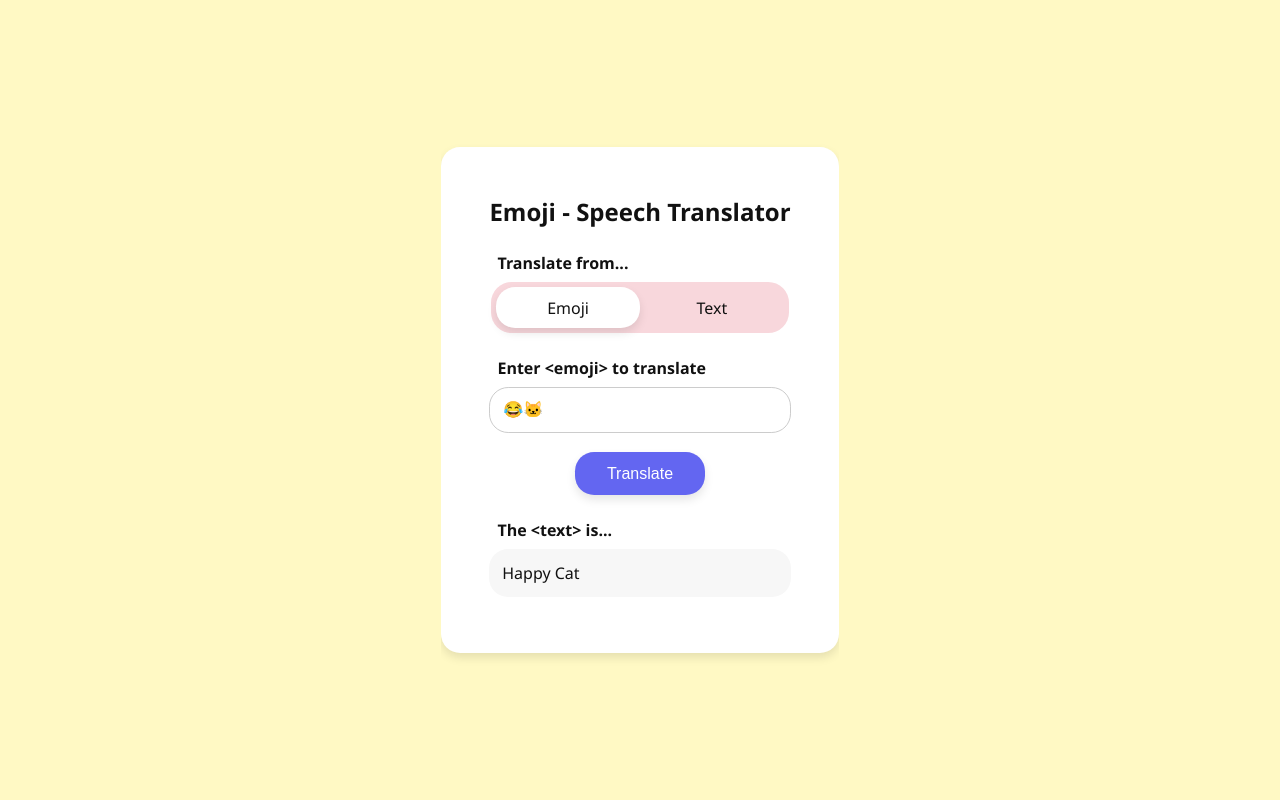
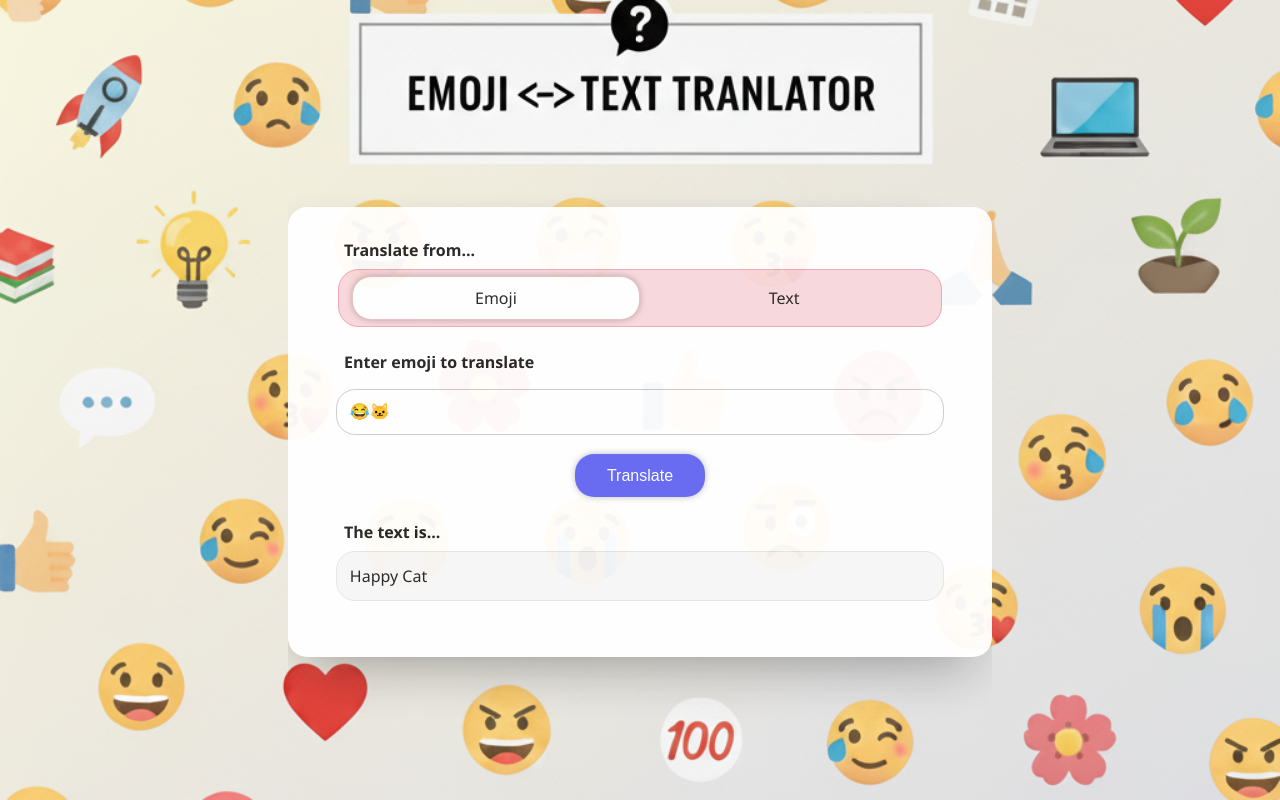
Before and after one commit to CSE210-fa25-team06/Emoji-Converter, a plain HTML site: page index.html in a window 1280 px wide. Drawn offline with Linux system fonts and the light colour scheme.

Commit message:
Added background and made few changes to UI

```diff
--- a/index.html
+++ b/index.html
@@ -8,11 +8,10 @@
   </head>
   <body>
     <main>
-      <h1>Emoji - Speech Translator</h1>
-
       <section>
         <strong class="section-title">Translate from...</strong>
         <fieldset>
+          <legend class="sr-only">Translation mode</legend>
           <input type="radio" id="emoji" name="mode" checked />
           <label for="emoji" class="mode">Emoji</label>
           <input type="radio" id="text" name="mode" />
@@ -21,18 +20,21 @@
       </section>
 
       <section>
-        <label for="translation-input" class="section-title"
-          >Enter &lt;emoji&gt; to translate</label
-        >
+        <label for="translation-input" class="section-title">
+          Enter emoji to translate
+        </label>
         <input id="translation-input" type="text" placeholder="😂🐱" />
         <button id="translate-button" type="button">Translate</button>
       </section>
 
       <section>
-        <strong id="output-label" class="section-title">The &lt;text&gt; is...</strong>
+        <strong id="output-label" class="section-title">
+          The text is...
+        </strong>
         <output id="translation-output">Happy Cat</output>
       </section>
     </main>
+
     <script src="script/update_mode.js"></script>
     <script src="script/call_translation.js"></script>
   </body>
--- a/script/update_mode.js
+++ b/script/update_mode.js
@@ -15,16 +15,16 @@ is made - this will probably be done in the function making the API call
 function updateMode() {
     if (emojiRadio.checked) { //translating from emoji
         //update labels
-        inputLabel.innerHTML = "Enter &lt;emoji&gt; to translate";
-        outputLabel.innerHTML = "The &lt;text&gt; is...";
+        inputLabel.innerHTML = "Enter emoji to translate";
+        outputLabel.innerHTML = "The text is...";
         //swap placeholders
         inputField.placeholder = "😂🐱";
         outputField.innerHTML = "Happy Cat";
     }
     else { //translating from text
         //update labels
-        inputLabel.innerHTML = "Enter &lt;text&gt; to translate";
-        outputLabel.innerHTML = "The &lt;emojis&gt; are..."; //plural? mayyybe add logic to use correct grammar
+        inputLabel.innerHTML = "Enter text to translate";
+        outputLabel.innerHTML = "The emojis are..."; //plural? mayyybe add logic to use correct grammar
         //swap placeholders
         inputField.placeholder = "Happy Cat";
         outputField.innerHTML = "😂🐱";
--- a/style.css
+++ b/style.css
@@ -2,65 +2,86 @@
   --page-bg: #fff9c4;
   --bg-color: #fff;
   --accent: #f8d7dc;
+  --accent-border: #f0a9b5;
   --button-bg: #6366f1;
   --button-hover: #4f46e5;
   --button-text: #fff;
-  --text-color: #111;
+  --text-color: #222;
   --radius: 1.2rem;
-  --shadow: 0 0.3rem 0.6rem rgba(0, 0, 0, 0.1);
+  --shadow-soft: 0 30px 50px -20px rgba(0, 0, 0, 0.3),
+    -25px 0 40px -25px rgba(0, 0, 0, 0.25);
+  --shadow-focus: 0 0 6px rgba(88, 88, 88, 0.4);
   --font: "Segoe UI", sans-serif;
-  --gap: 1rem;
 }
 
+/* Reset + layout */
 html,
 body {
   height: 100%;
   margin: 0;
-  background-color: var(--page-bg);
   font-family: var(--font);
   color: var(--text-color);
+  background: url("assets/img.png") no-repeat center -90px fixed;
+  background-size: cover;
   overflow: hidden;
   display: flex;
   justify-content: center;
   align-items: center;
 }
 
+/* Main card */
 main {
   background: var(--bg-color);
-  box-shadow: var(--shadow);
   border-radius: var(--radius);
-  width: auto;
+  width: 38rem;
+  max-width: 90%;
   padding: 2rem 3rem;
+  margin-top: 4rem;
   text-align: left;
+  box-shadow: var(--shadow-soft);
+  opacity: 0.95;
 }
 
+/* Title */
 h1 {
-  font-size: 1.5rem;
-  margin-bottom: 1.5rem;
   text-align: center;
+  margin-bottom: 2rem;
+  font-size: 1.8rem;
 }
 
+/* Section layout */
 section {
   margin-bottom: 1.5rem;
 }
 
 .section-title {
   display: block;
-  margin: 0;
-  padding-left: 0.5rem;
+  margin: 0 0 0.5rem 0.5rem;
   font-weight: 600;
+  font-size: 1rem;
 }
 
+/* Fieldset styling */
 fieldset {
-  border: none;
+  border: 1px solid var(--accent-border);
   display: flex;
   justify-content: space-between;
   background: var(--accent);
   border-radius: 1.3rem;
-  padding: 0.3rem;
+  padding: 0.4rem 0.8rem;
   margin-top: 0.5rem;
+  transition: background 0.3s ease, border-color 0.3s ease;
 }
 
+.sr-only {
+  position: absolute;
+  width: 1px;
+  height: 1px;
+  overflow: hidden;
+  clip: rect(0, 0, 0, 0);
+}
+
+/* Radio buttons */
 label.mode {
   flex: 1;
   padding: 0.6rem;
@@ -68,6 +89,8 @@ label.mode {
   cursor: pointer;
   font-weight: 500;
   border-radius: var(--radius);
+  border: 1px solid transparent;
+  transition: all 0.2s ease;
 }
 
 input[type="radio"] {
@@ -76,9 +99,11 @@ input[type="radio"] {
 
 input[type="radio"]:checked + label.mode {
   background: #fff;
-  box-shadow: var(--shadow);
+  border-color: #e8bfbf;
+  box-shadow: var(--shadow-focus);
 }
 
+/* Text input */
 input[type="text"] {
   width: 100%;
   padding: 0.8rem;
@@ -87,8 +112,15 @@ input[type="text"] {
   font-size: 1rem;
   margin-top: 0.5rem;
   box-sizing: border-box;
+  transition: box-shadow 0.2s ease;
 }
 
+input[type="text"]:focus {
+  outline: none;
+  box-shadow: var(--shadow-focus);
+}
+
+/* Button */
 button {
   display: block;
   margin: 1.2rem auto 0;
@@ -99,14 +131,16 @@ button {
   padding: 0.8rem 2rem;
   font-size: 1rem;
   cursor: pointer;
-  box-shadow: var(--shadow);
-  transition: background 0.2s ease;
+  box-shadow: var(--shadow-focus);
+  transition: background 0.2s ease, transform 0.1s ease;
 }
 
 button:hover {
   background: var(--button-hover);
+  transform: translateY(-1px);
 }
 
+/* Output box */
 output {
   display: block;
   margin-top: 0.5rem;
@@ -114,4 +148,5 @@ output {
   border-radius: var(--radius);
   padding: 0.8rem;
   font-size: 1rem;
+  border: 1px solid #e5e5e5;
 }
```
Also changed, not shown: assets/img.png (added).
